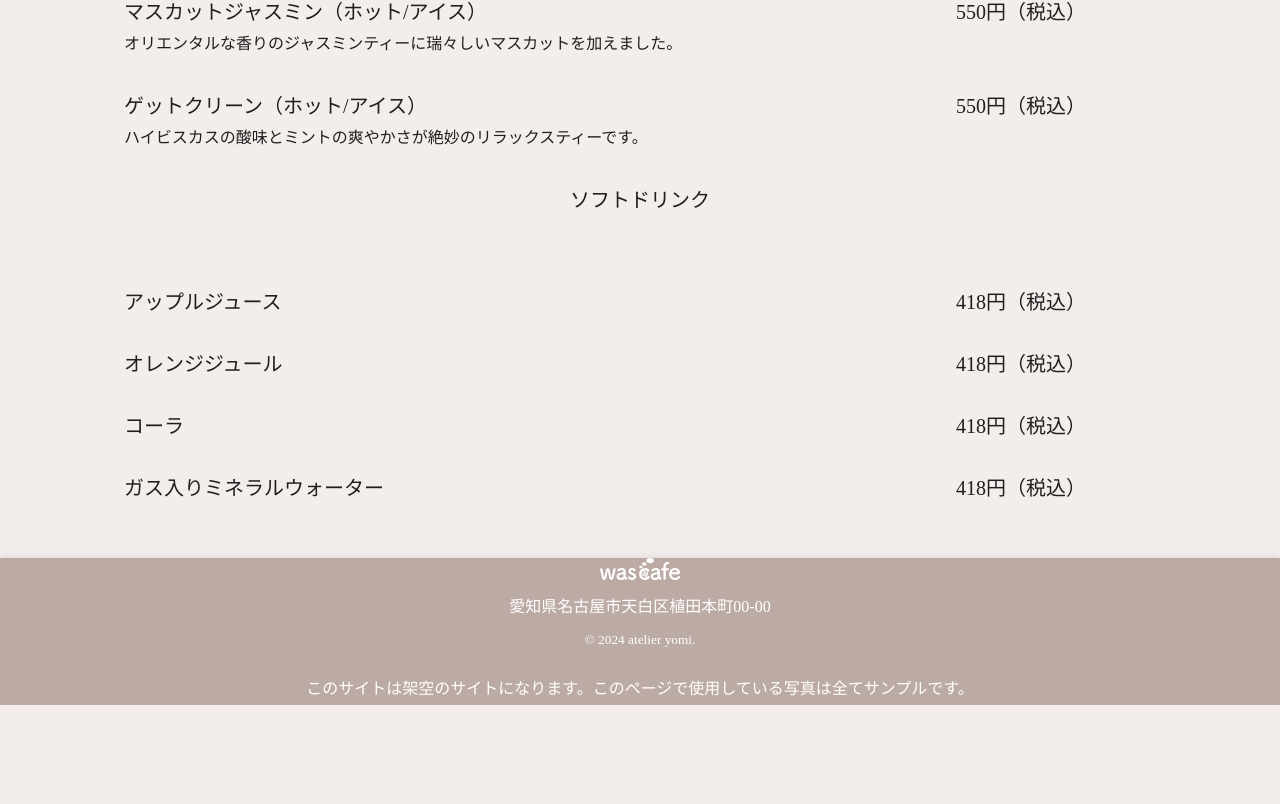
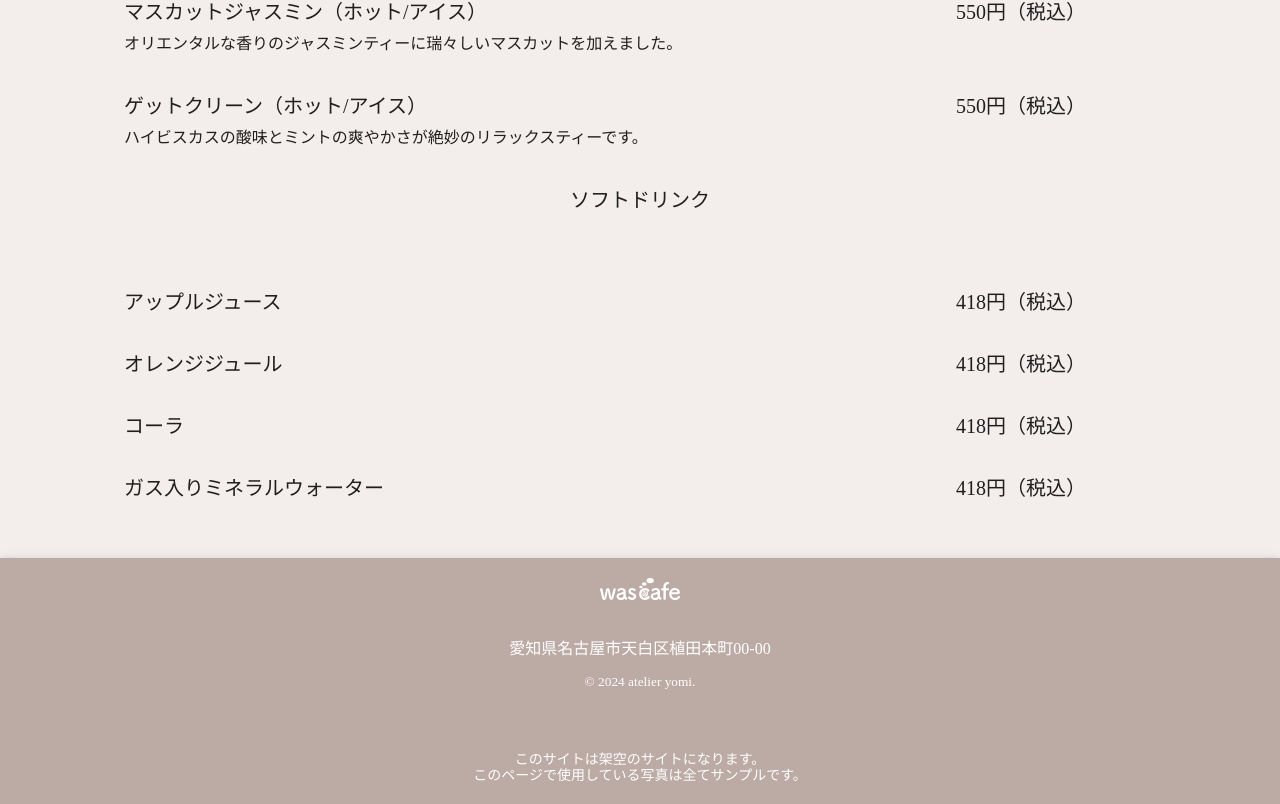
Before and after one commit to kimuracoki/wascafe, a React (Vite) app: page /marketing/dai43/01/menu in a window 1280 px wide. Shown: the part 1648-2452 px from the top of the page. Before the commit the page ends 2353 px from the top, so only its background shows below. Built offline with nearby package versions, Linux system fonts and the light colour scheme; a web font is replaced by a local one.

Commit message:
Upd Footer layout

```diff
--- a/src/components/Footer.tsx
+++ b/src/components/Footer.tsx
@@ -4,24 +4,45 @@ import Logo from '@/assets/logo.svg?react';
 function Footer() {
     return (
         <AppBar component="footer" position="static" sx={{ top: 'auto', bottom: 0, textAlign: 'center', color: '#fff' }}>
-            <Container disableGutters maxWidth="md">
+            <Container
+                disableGutters
+                maxWidth="md"
+                sx={{
+                    padding: '20px 0'
+                }}
+            >
                 <Typography
                     component="h2"
                     sx={{
                         width: { xs: 50, sm: 80 },
                         margin: '0 auto',
+                        marginBottom: '2%',
                     }}>
                     <Logo />
                 </Typography>
-                <Typography>
+                <Typography
+                    sx={{
+                        fontSize: { xs: '10px', sm: '16px' }
+                    }}
+                >
                     愛知県名古屋市天白区植田本町00-00
                 </Typography>
-                <Typography sx={{ height: 50 }}>
+                <Typography
+                    sx={{
+                        fontSize: { xs: '10px', sm: '16px' },
+                        marginBottom: '5%',
+                    }}
+                >
                     <small>&copy; 2024 atelier yomi.</small>
                 </Typography>
-                <Typography>
-                    このサイトは架空のサイトになります。このページで使用している写真は全てサンプルです。
-                </Typography>
+                <Typography
+                    sx={{
+                        fontSize: { xs: '8px', sm: '14px' },
+                        whiteSpace: 'pre-line',
+                        lineHeight: '1rem'
+                    }}
+                >{`このサイトは架空のサイトになります。
+                このページで使用している写真は全てサンプルです。`}</Typography>
             </Container>
         </AppBar>
     );
```
